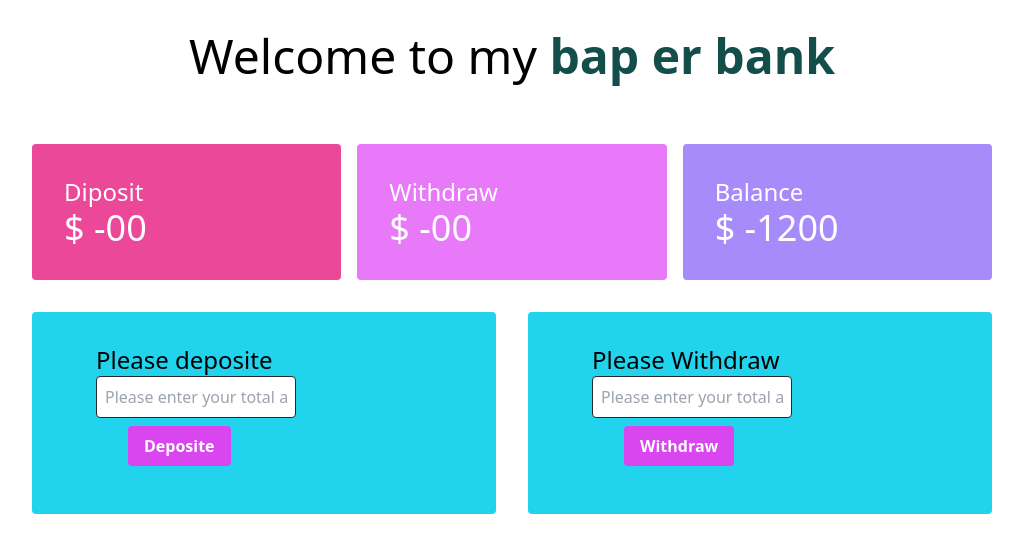
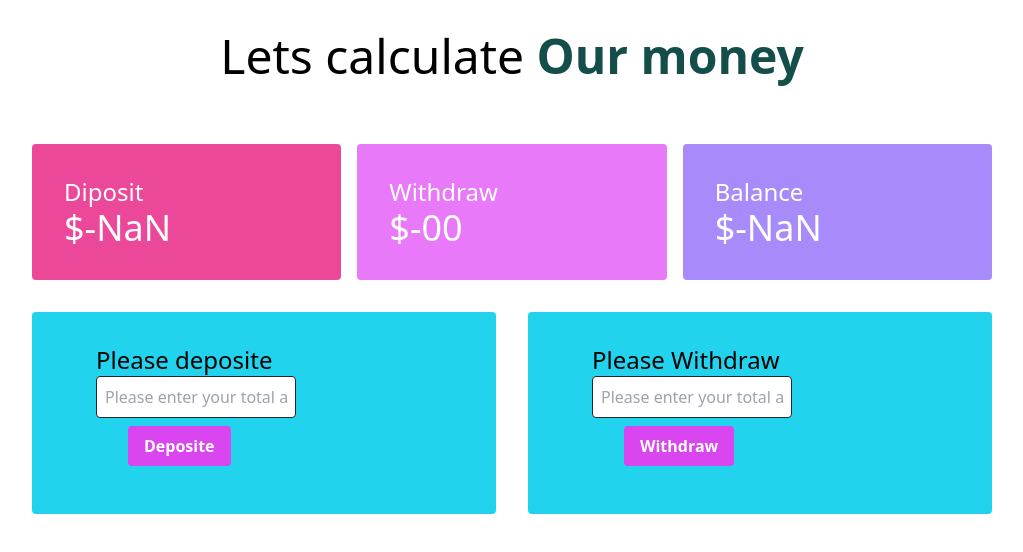
Before and after one commit to shakilahamed95/bank-website, a plain HTML site: page banking.html in a window 1280 px wide. Both pictures are taken after a click on the button "Deposite". Shown: the whole page, without its empty margins (128-1151 px from the left). Drawn offline with nearby package versions, Linux system fonts and the light colour scheme.

Commit message:
deposite and total renew

```diff
--- a/banking.html
+++ b/banking.html
@@ -11,23 +11,23 @@
 
 <body>
     <header>
-        <h1 class=" text-5xl text-center mt-8 mb-8 ">Welcome to my <strong class="font-semibold text-teal-900">bap er
-                bank</strong> </h1>
+        <h1 class=" text-5xl text-center mt-8 mb-8 ">Lets calculate <strong class="font-semibold text-teal-900">Our
+                money</strong> </h1>
     </header>
     <main class="w-3/4 mx-auto">
         <section class="mt-16">
             <div class="grid grid-cols-3 gap-4">
                 <div class="bg-pink-500 p-8 rounded text-white">
                     <h3 class="text-2xl"> Diposit</h3>
-                    <h4 class="text-4xl"> $ -00</h4>
+                    <h4 class="text-4xl"> $-<span id="total-amount">00</span></h4>
                 </div>
                 <div class="bg-fuchsia-400 p-8 rounded text-white">
                     <h3 class="text-2xl">Withdraw</h3>
-                    <h4 class="text-4xl"> $ -00</h4>
+                    <h4 class="text-4xl"> $-00</h4>
                 </div>
                 <div class="bg-violet-400 p-8 rounded text-white">
                     <h3 class="text-2xl">Balance</h3>
-                    <h4 class="text-4xl"> $ -1200</h4>
+                    <h4 class="text-4xl">$-<span id="my-balance"> 1200</span></h4>
                 </div>
             </div>
         </section>
@@ -59,6 +59,7 @@
             </div>
         </section>
     </main>
+    <script src="js/banking.js"></script>
 </body>
 
 </html>
--- a/js/bank.js
+++ b/js/bank.js
@@ -9,4 +9,4 @@ document.getElementById('login-button').addEventListener('click', function () {
     else {
         alert("please enter correct email and password");
     }
-})
+});
--- /dev/null
+++ b/js/banking.js
@@ -0,0 +1,15 @@
+document.getElementById('deposite-button').addEventListener('click', function () {
+    const dipositeAmount = document.getElementById('deposite-amount');
+    const dipositeMoney = dipositeAmount.value;
+    const currentDiposite = document.getElementById('total-amount');
+    const primaryDiposite = currentDiposite.innerText;
+    const newDepositeTotal = parseInt(primaryDiposite) + parseInt(dipositeMoney);
+    currentDiposite.innerText = newDepositeTotal;
+    dipositeAmount.value = '';
+    const balance = document.getElementById('my-balance');
+    const balancetotal = balance.innerText;
+    const newBalanceTotal = parseInt(balancetotal) + newDepositeTotal;
+    balance.innerText = newBalanceTotal;
+
+
+})
```
